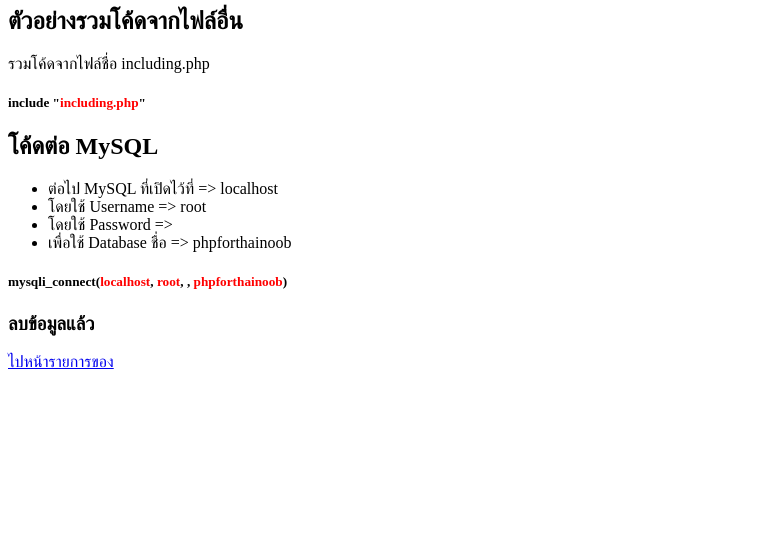
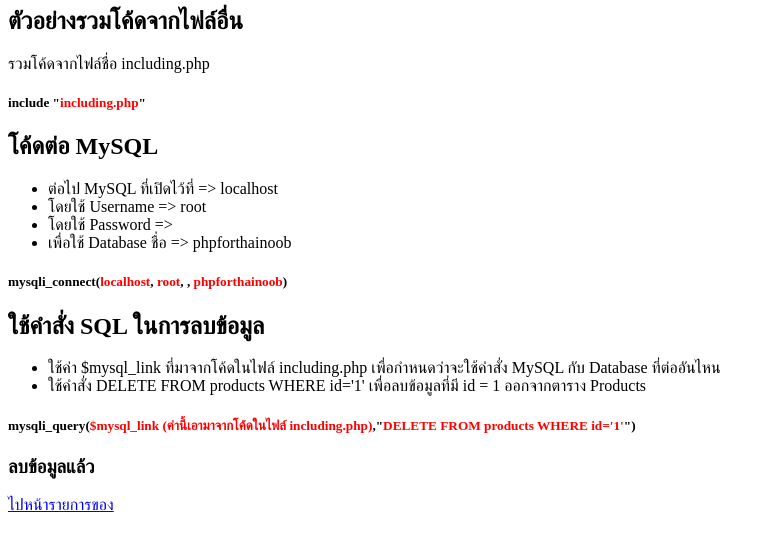
Before and after one commit to insthync/phpForThaiNoob, a PHP site: page /delete.php?id=1 in a window 1280 px wide. Shown: the top 551 px of the page, without its empty margins (0-776 px from the left). Run offline with PHP 8.4, Linux system fonts and the light colour scheme.

Commit message:
เพิ่มรายละเอียดของการ INSERT INTO, UPDATE, DELETE

```diff
--- a/delete.php
+++ b/delete.php
@@ -7,6 +7,16 @@
 include "including.php";
 $id = $_GET['id'];
 $mysql_query = "DELETE FROM products WHERE id='".$id."'";
+?>
+<p>
+    <h2>ใช้คำสั่ง SQL ในการลบข้อมูล</h2>
+    <ul>
+        <li>ใช้ค่า $mysql_link ที่มาจากโค้ดในไฟล์ including.php เพื่อกำหนดว่าจะใช้คำสั่ง MySQL กับ Database ที่ต่ออันไหน</li>
+        <li>ใช้คำสั่ง <?php echo $mysql_query; ?> เพื่อลบข้อมูลที่มี id = <?php echo $id; ?> ออกจากตาราง Products</li>
+    </ul>
+    <h5>mysqli_query(<span style="color:red;">$mysql_link (ค่านี้เอามาจากโค้ดในไฟล์ including.php)</span>,"<span style="color:red;"><?php echo $mysql_query; ?></span>")</h5>
+</p>
+<?php
 mysqli_query($mysql_link, $mysql_query);
 ?>
 <p>
```
Also changed, not shown: add.php (+10 -0 lines), update.php (+10 -0 lines).
